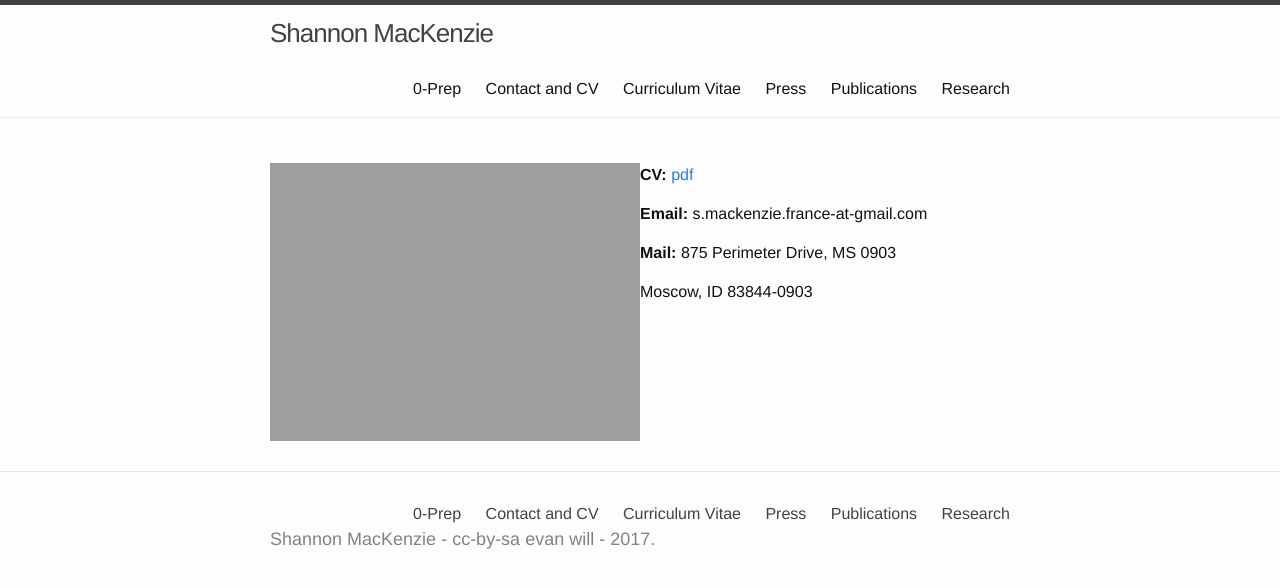
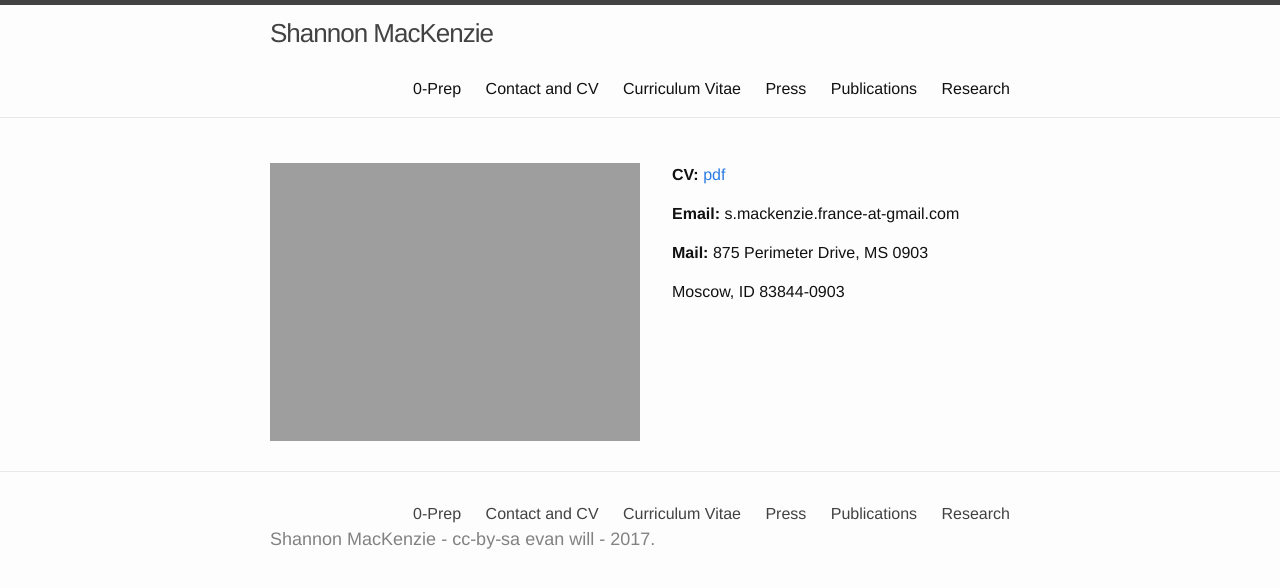
Before and after one commit to shannonmackenzie/shannonmackenzie.github.io, a Jekyll site: the page built from contactandcv.md, in a window 1280 px wide. Shown: the top 588 px of the page. Built offline with Jekyll 4.4.1, drawn with Linux system fonts in a browser that asks for light colours.

Commit message:
Update contactandcv.md

```diff
--- a/contactandcv.md
+++ b/contactandcv.md
@@ -3,14 +3,19 @@ layout: default
 title: Contact and CV
 permalink: /cv
 ---
+<style>
+    p {
+      text-indent: 2.0em;
+    }
+  </style>
 
 <p>
 <img src="{{ site.url }}/images/26454324292_4515eac1ba_o.jpg" alt="3 minute thesis presentation, 2016" style="float:left;width:50%;">
-<p><b> CV: </b> <a href="https://github.com/shannonmackenzie/shannonmackenzie.github.io/blob/master/cvs/resume_November2017.pdf"> pdf</a></p>
+<p>     <b> CV: </b> <a href="https://github.com/shannonmackenzie/shannonmackenzie.github.io/blob/master/cvs/resume_November2017.pdf"> pdf</a></p>
 
- <p> <b> Email: </b> s.mackenzie.france-at-gmail.com </p>
+ <p>     <b> Email: </b> s.mackenzie.france-at-gmail.com </p>
 
-   <p> <b> Mail: </b> 875 Perimeter Drive, MS 0903 </p>
+   <p>     <b> Mail: </b> 875 Perimeter Drive, MS 0903 </p>
  <p> Moscow, ID 83844-0903</p>
 
  </p>
```
